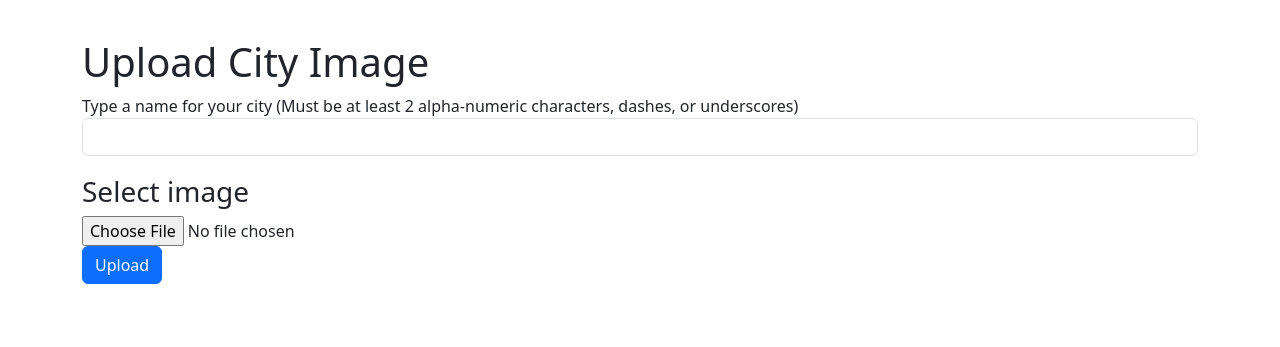
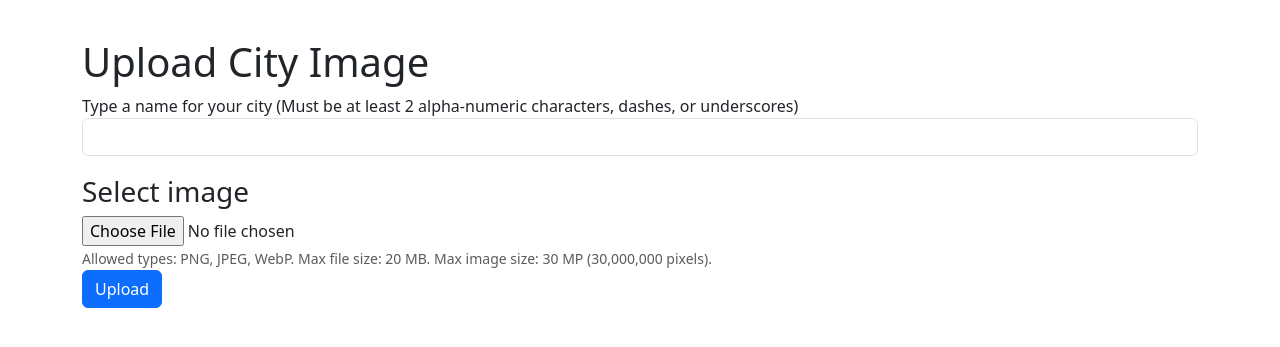
Before and after one commit to NienkeDriessen/DrijvendeSteden, a Flask app: page /recognition in a window 1280 px wide. Shown: the top 347 px of the page. Run offline with Flask 3, Linux system fonts and the light colour scheme; some libraries are stand-ins or nearby versions.

Commit message:
Added some more input verification info

```diff
--- a/city-recognition/gateway.py
+++ b/city-recognition/gateway.py
@@ -123,7 +123,7 @@ viewer_engine = create_engine(f'sqlite:///{VIEWER_DB_PATH}')
 app.wsgi_app = ProxyFix(app.wsgi_app, x_proto=1, x_host=1)
 app.config['PREFERRED_URL_SCHEME'] = os.getenv('PREFERRED_URL_SCHEME', 'https')
 FRONTEND_BASE_URL = os.getenv('VIEWER_BASE_URL', 'http://localhost:4173')
-FRONTEND_ORIGIN = os.getenv('FRONTEND_ORIGIN', '*')
+FRONTEND_ORIGIN = os.getenv('FRONTEND_ORIGIN', 'https://sciencecentreontour.tudelft.nl')
 
 # Create viewer table if not exists
 with viewer_engine.connect() as conn:
--- a/city-recognition/templates/upload_image.html
+++ b/city-recognition/templates/upload_image.html
@@ -34,9 +34,12 @@
             <div class="form-group">
                 <h3>Select image</h3>
                 <div class="custom-file">
-                    <input type="file" class="custom-file-input" name="image" id="image" required>
+                    <input type="file" class="custom-file-input" name="image" id="image" required accept="image/png,image/jpeg,image/webp">
                     <!-- <label class="custom-file-label" for="image">Select image...</label> -->
                 </div>
+                <small class="form-text text-muted">
+                    Allowed types: PNG, JPEG, WebP. Max file size: 20 MB. Max image size: 30 MP (30,000,000 pixels).
+                </small>
             </div>
             <button type="submit" class="btn btn-primary">Upload</button>
         </form>
```
